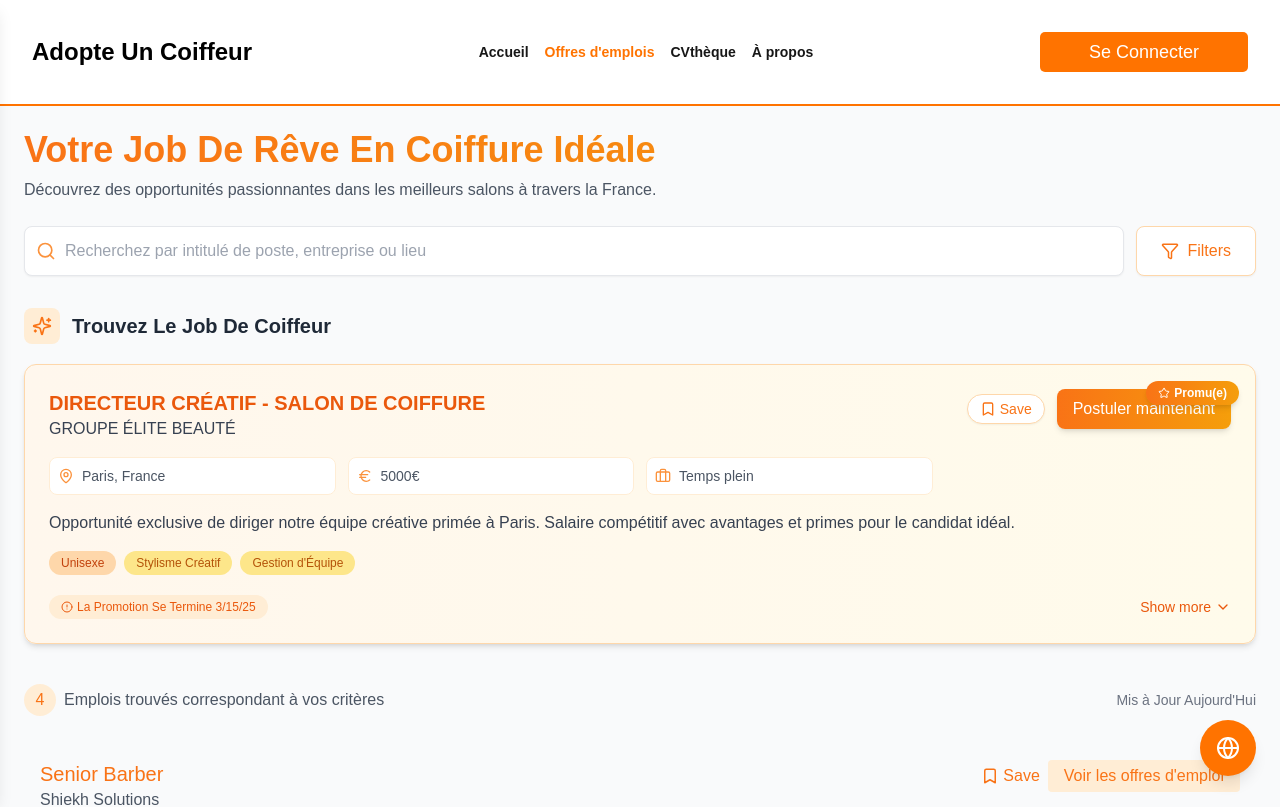
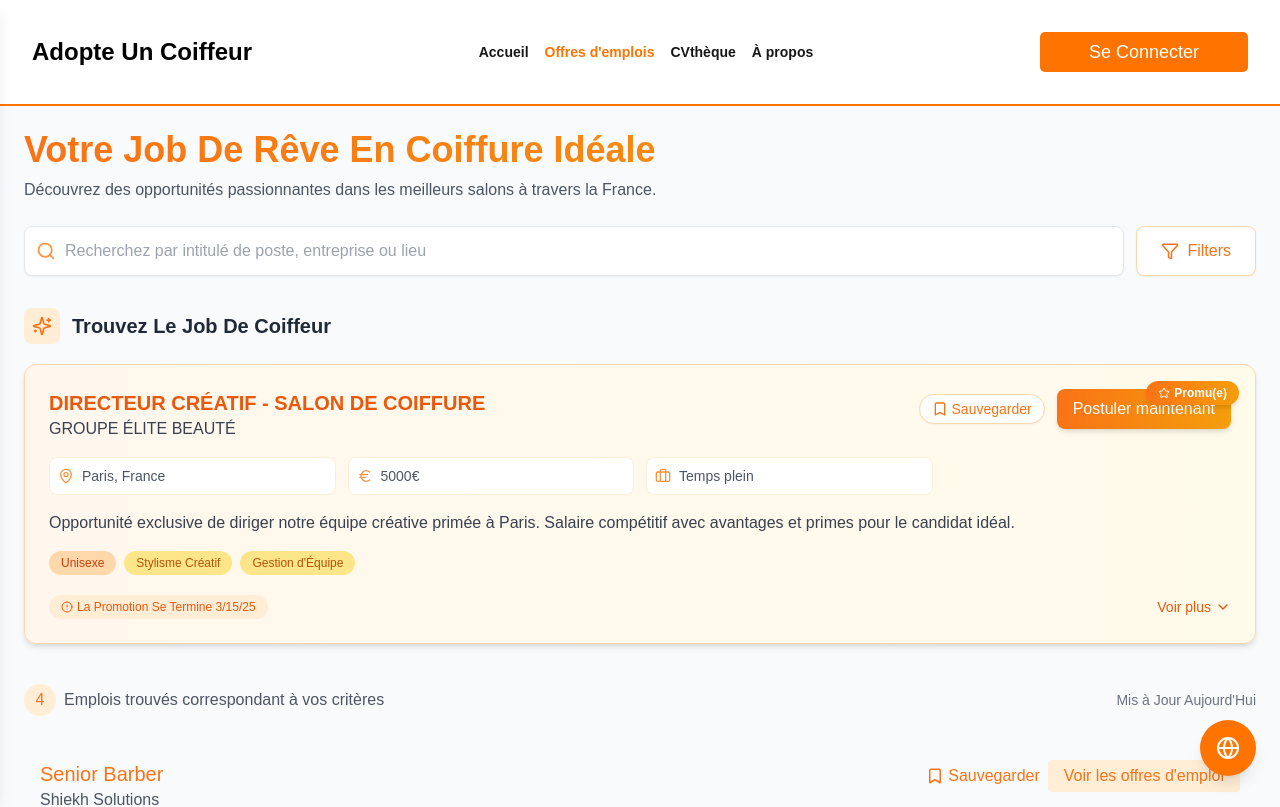
Before and after one commit to Abdullah1223/15octadopte, a Next.js app: page /Jobs in a window 1280 px wide. Shown: the top 807 px of the page. Built offline with nearby package versions, Linux system fonts and the light colour scheme.

Commit message:
Last Commit

```diff
--- a/src/app/Components/FeaturedJobCard.js
+++ b/src/app/Components/FeaturedJobCard.js
@@ -34,7 +34,7 @@ const FeaturedJobCard = ({ job, index }) => {
                 className="flex items-center text-orange-500 hover:text-orange-600 bg-white px-3 py-1 rounded-full border border-orange-200 shadow-sm"
               >
                 <Bookmark size={16} className="mr-1" />
-                <span className="text-sm font-medium">Save</span>
+                <span className="text-sm font-medium">{translate('save_jobs')}</span>
               </motion.button>
               <motion.button
                 whileHover={{ scale: 1.05 }}
@@ -127,7 +127,7 @@ const FeaturedJobCard = ({ job, index }) => {
               onClick={() => setExpanded(!expanded)}
               className="text-orange-600 flex items-center text-sm hover:text-orange-700 font-medium"
             >
-              {expanded ? translate('show_less') : 'Show more'}
+              {expanded ? translate('show_less') : translate('show_more')}
               <ChevronDown size={16} className={`ml-1 transform transition-transform ${expanded ? 'rotate-180' : ''}`} />
             </button>
           </div>
--- a/src/app/DashboardComponents/JobCard.js
+++ b/src/app/DashboardComponents/JobCard.js
@@ -83,7 +83,7 @@ const JobCard = ({ job }) => {
         <div className="flex items-center self-start sm:self-auto">
           <button className="flex items-center mr-2 text-orange-500">
             <Bookmark size={18} className="mr-1" />
-            <span className="hidden sm:inline">Save</span>
+            <span className="hidden sm:inline">{translate('save_jobs')}</span>
           </button>
           <button className="px-4 py-1 bg-orange-100 text-orange-500 rounded hover:bg-orange-200 transition-colors">
             {translate('views_jobs')}
--- a/src/app/locales/translation.json
+++ b/src/app/locales/translation.json
@@ -256,7 +256,7 @@
        "faq_4":"Do you offer emergency services?",
        "faq_4_answer": "Yes, we do offer emergency services for certain situations. Please mark your message as urgent, and we'll prioritize your request accordingly.",
        "show_more":"Show More",
-       "save_":"Save",
+       "save_jobs":"Save",
        "your_message":"Your Message",
        "where":"WHERE",
        "Talent":"TALENT",
@@ -520,7 +520,7 @@
        "faq_4":"Proposez-vous des services d'urgence ?",
        "faq_4_answer":"Oui, nous proposons des services d'urgence pour certaines situations. Veuillez marquer votre message comme urgent, et nous prioriserons votre demande en conséquence.",
        "show_more":"Voir plus",
-       "save_":"Sauvegarder",
+       "save_jobs":"Sauvegarder",
        "your_message":"Votre Message",
        "where":"Où",
        "Talent":"TALENT",
```
